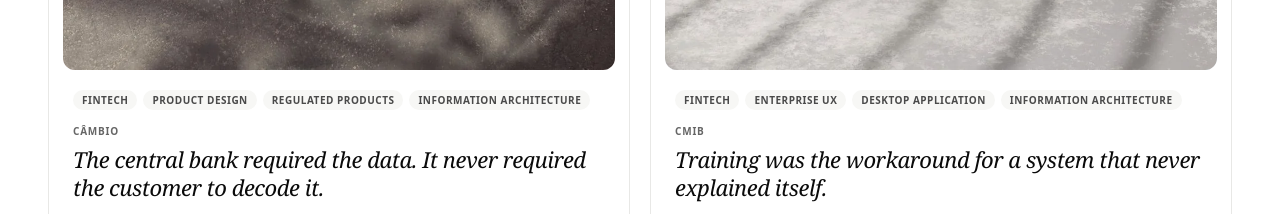
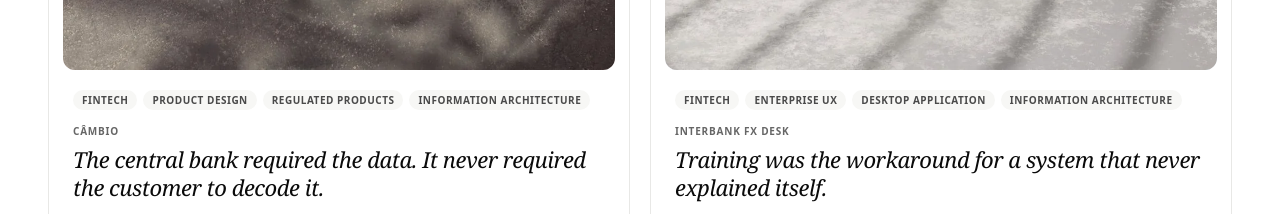
Before and after one commit to isabellegalves/isabelle-portfolio, a React (Vite) app: page / in a window 1280 px wide. Shown: the part 1600-1814 px from the top of the page. Built offline with nearby package versions, Linux system fonts and the light colour scheme.

Commit message:
Name the interbank case Interbank FX Desk
CMIB was the internal acronym. It told a recruiter nothing and it was
the only case labelled with something unreadable from outside the bank.

Co-Authored-By: Claude Opus 5 <noreply@anthropic.com>

```diff
--- a/src/data/cases.js
+++ b/src/data/cases.js
@@ -60,10 +60,10 @@ export const cases = [
   {
     id: "02",
     slug: "interbancario",
-    company: "CMIB",
+    company: "Interbank FX Desk",
     year: "2026",
     title: "Training was the workaround for a system that never explained itself.",
-    summary: "A ground-up redesign of CMIB, the desktop system Bradesco's trading desk uses to run interbank foreign exchange. The legacy application only worked for people who had already memorised its codes, so I rebuilt it around language the desk actually uses.",
+    summary: "A ground-up redesign of the desktop system Bradesco's trading desk uses to run interbank foreign exchange. The legacy application only worked for people who had already memorised its codes, so I rebuilt it around language the desk actually uses.",
     tags: ["Fintech", "Enterprise UX", "Desktop Application", "Information Architecture"],
     metrics: [
       { n: "6", label: "Modules unified in a single workspace" },
@@ -79,7 +79,7 @@ export const cases = [
       tools: "Figma, plus Figma Make and FigJam with AI assistance for references and early sketches",
       scope: "Product Design, Information Architecture, Interaction Design, Design System, Design Handoff",
       team: "Sole product designer, working alongside product, engineering and the foreign exchange trading desk",
-      context: "CMIB is the internal system Bradesco's trading desk uses to run interbank foreign exchange: buying and selling currency with other institutions, exchanging messages with the central bank and over SWIFT, and settling operations that move hundreds of millions. Every value, client name and operator detail shown in this case is fictitious sample data.",
+      context: "The interbank desk runs foreign exchange between banks: buying and selling currency with other institutions, exchanging messages with the central bank and over SWIFT, and settling operations that move hundreds of millions. Every value, client name and operator detail shown in this case is fictitious sample data.",
     },
     problem: {
       body: "The legacy system was a native desktop application whose knowledge lived in the people who used it rather than in the product. Its toolbar was fifteen three-letter buttons. Its fields carried raw codes as values, so a counterparty read as 0000003025-STANDARD CHARTERED BA, truncated mid-name, and a delivery method read as 65-Teletransmissao. Windows opened inside windows, tables nested inside tables, and disabled fields gave no reason for being disabled. New people could not use it without training, it crashed often, and operations that should have been immediate took days and passed through steps that existed only because a person had to carry the work from one screen to the next.",
```
